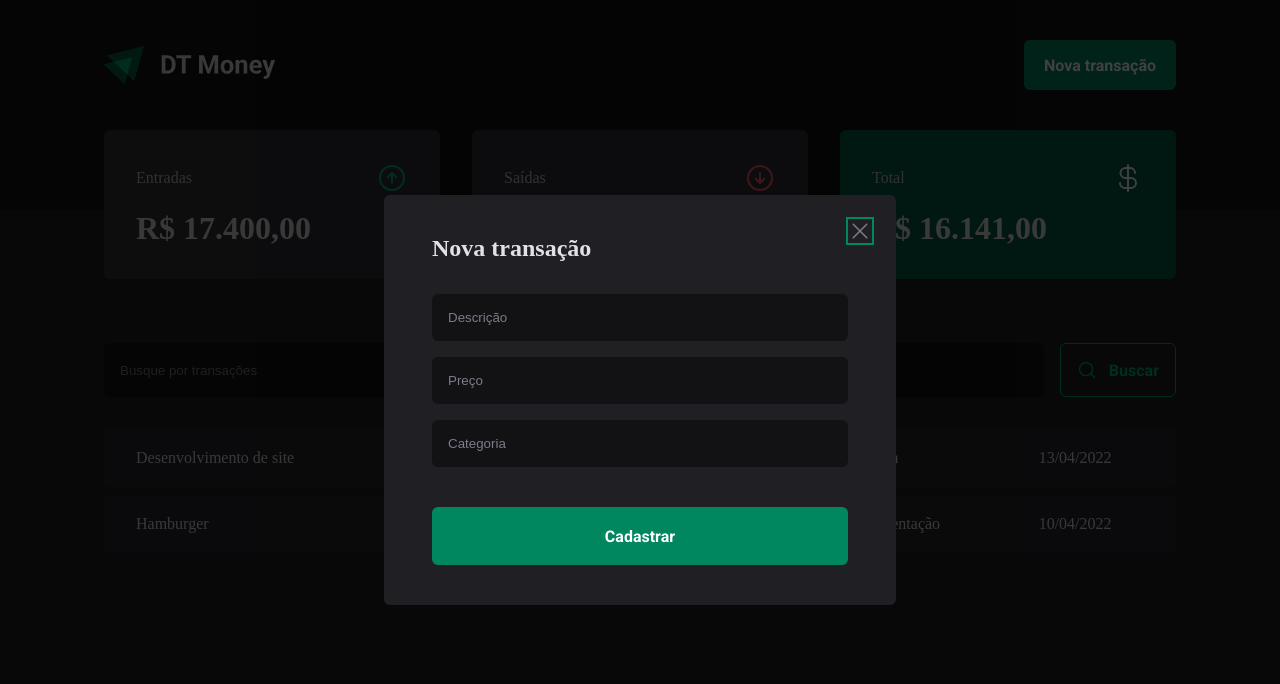
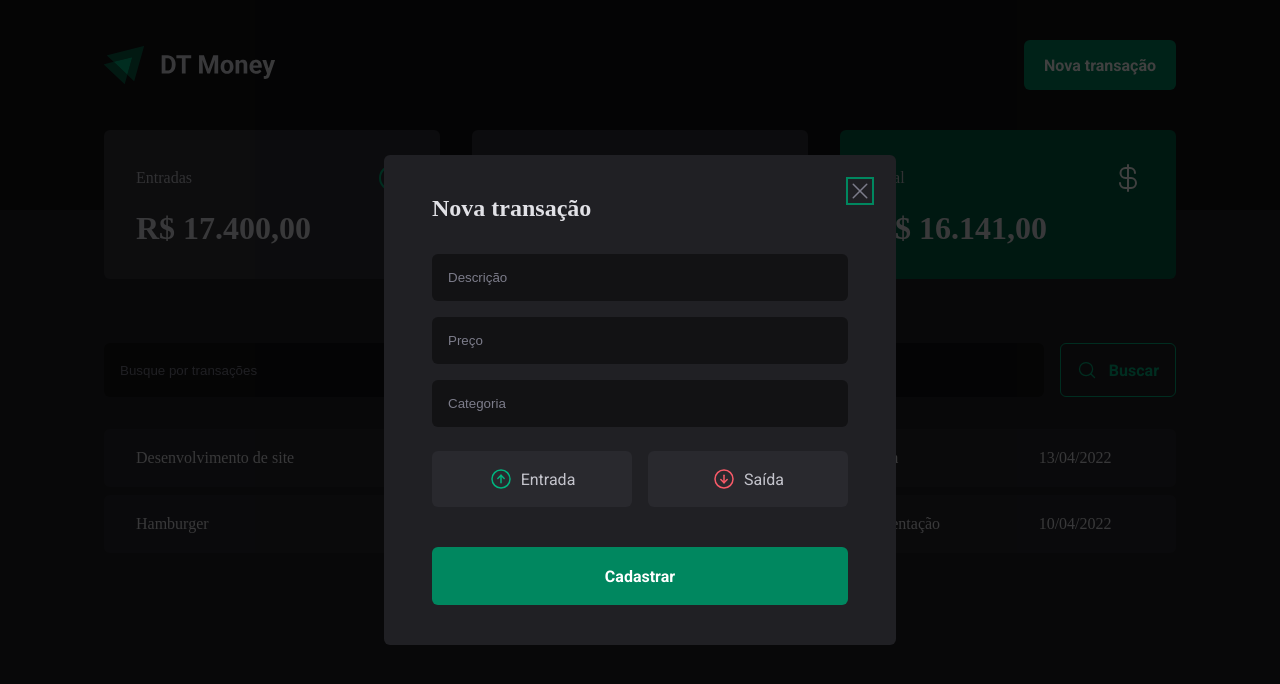
Before and after one commit to alessandroibes/ignite-reactjs-03-dt-money, a React (Vite) app: page / in a window 1280 px wide. Both pictures are taken after a click on the button "Nova transação". Shown: the top 684 px of the page. Built offline with nearby package versions, Linux system fonts and the light colour scheme.

Commit message:
Estrutura visual: Botões de entrada e saída

```diff
--- a/src/components/NewTransactionModal/index.tsx
+++ b/src/components/NewTransactionModal/index.tsx
@@ -1,6 +1,12 @@
 import * as Dialog from '@radix-ui/react-dialog';
-import { CloseButton, Content, Overlay } from './styles';
-import { X } from 'phosphor-react';
+import { ArrowCircleDown, ArrowCircleUp, X } from 'phosphor-react';
+import {
+  CloseButton,
+  Content,
+  Overlay,
+  TransactionType,
+  TransactionTypeButton,
+} from './styles';
 
 export function NewTransactionModal() {
   return (
@@ -19,6 +25,17 @@
           <input type="number" placeholder="Preço" required />
           <input type="text" placeholder="Categoria" required />
 
+          <TransactionType>
+            <TransactionTypeButton variant="income">
+              <ArrowCircleUp size={24} />
+              Entrada
+            </TransactionTypeButton>
+            <TransactionTypeButton variant="outcome">
+              <ArrowCircleDown size={24} />
+              Saída
+            </TransactionTypeButton>
+          </TransactionType>
+
           <button type="submit">Cadastrar</button>
         </form>
       </Content>
--- a/src/components/NewTransactionModal/styles.ts
+++ b/src/components/NewTransactionModal/styles.ts
@@ -68,3 +68,34 @@
   cursor: pointer;
   color: ${props => props.theme['gray-500']};
 `;
+
+export const TransactionType = styled.div`
+  display: grid;
+  grid-template-columns: repeat(2, 1fr);
+  gap: 1rem;
+  margin-top: 0.5rem;
+`;
+
+interface TransactionTypeButtonProps {
+  variant: 'income' | 'outcome';
+}
+
+export const TransactionTypeButton = styled.button<TransactionTypeButtonProps>`
+  background: ${props => props.theme['gray-700']};
+  padding: 1rem;
+  display: flex;
+  align-items: center;
+  justify-content: center;
+  gap: 0.5rem;
+  border-radius: 6px;
+  cursor: pointer;
+  border: 0;
+  color: ${props => props.theme['gray-300']};
+
+  svg {
+    color: ${props =>
+      props.variant === 'income'
+        ? props.theme['green-300']
+        : props.theme['red-300']};
+  }
+`;
```
